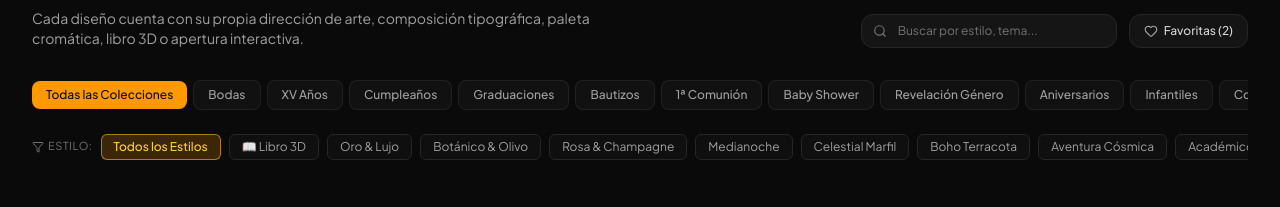
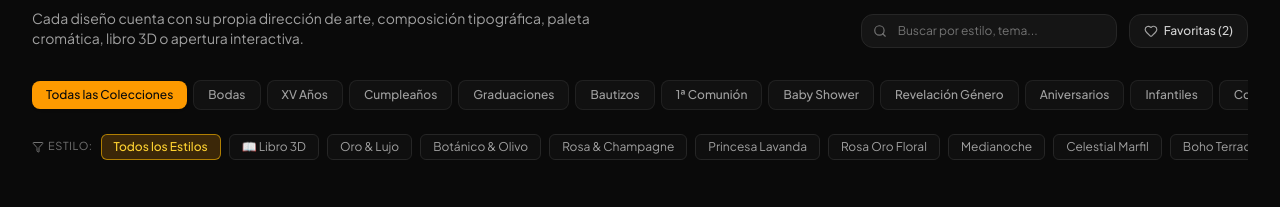
Before and after one commit to rlavariega2026/invitaciones-agency, a React (Vite) app: page / in a window 1280 px wide. Shown: the part 2761-2968 px from the top of the page. Built offline with nearby package versions, Linux system fonts and the light colour scheme; a web font is replaced by a local one.

Commit message:
Add new styles to template filters

```diff
--- a/src/components/home/TemplateCatalog.tsx
+++ b/src/components/home/TemplateCatalog.tsx
@@ -96,6 +96,8 @@ export const TemplateCatalog: React.FC<TemplateCatalogProps> = ({
     { id: 'luxury_gold', label: 'Oro & Lujo' },
     { id: 'botanical_emerald', label: 'Botánico & Olivo' },
     { id: 'champagne_blush', label: 'Rosa & Champagne' },
+    { id: 'royal_lavender', label: 'Princesa Lavanda' },
+    { id: 'rose_gold', label: 'Rosa Oro Floral' },
     { id: 'midnight_black', label: 'Medianoche' },
     { id: 'celestial_white', label: 'Celestial Marfil' },
     { id: 'boho_terracotta', label: 'Boho Terracota' },
```
